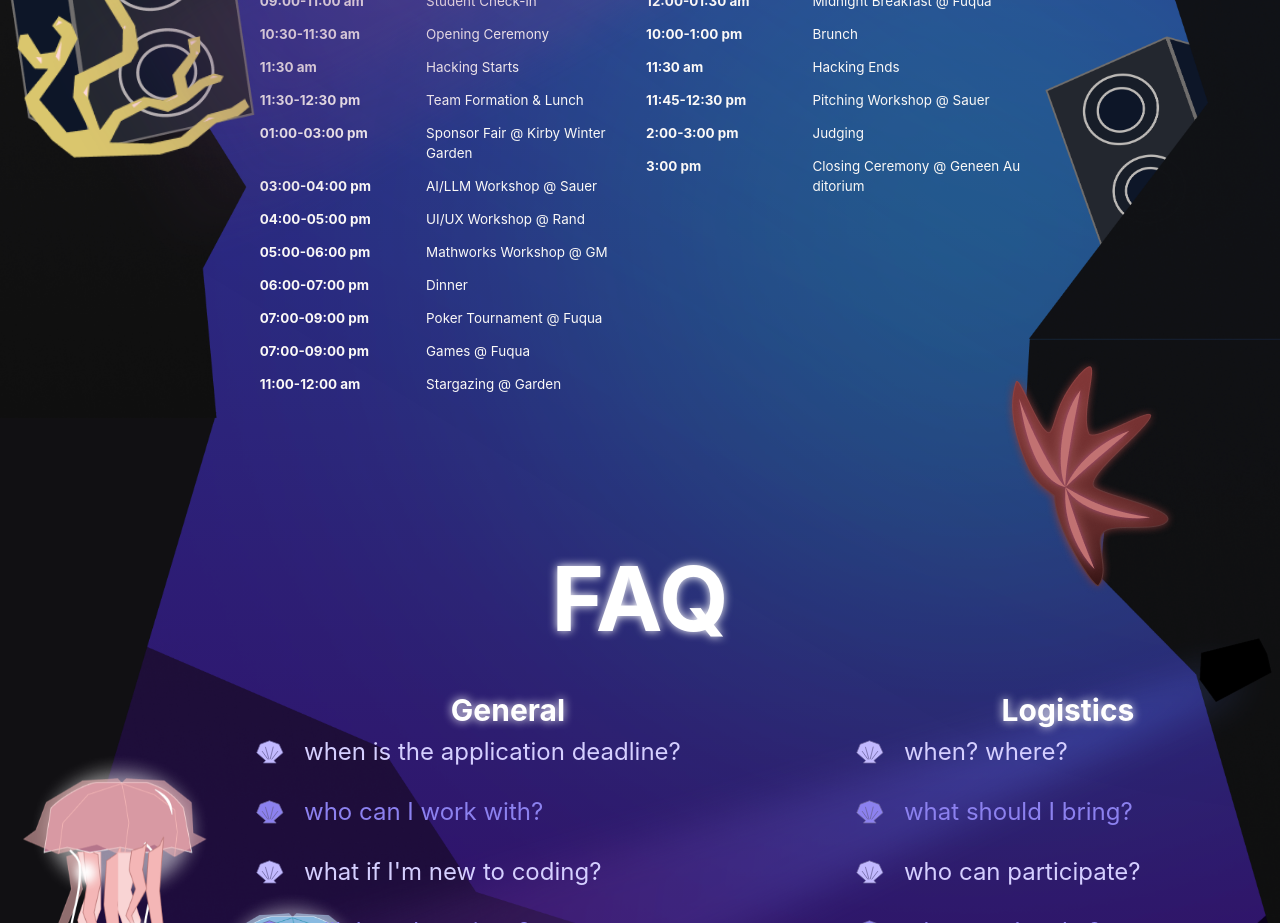
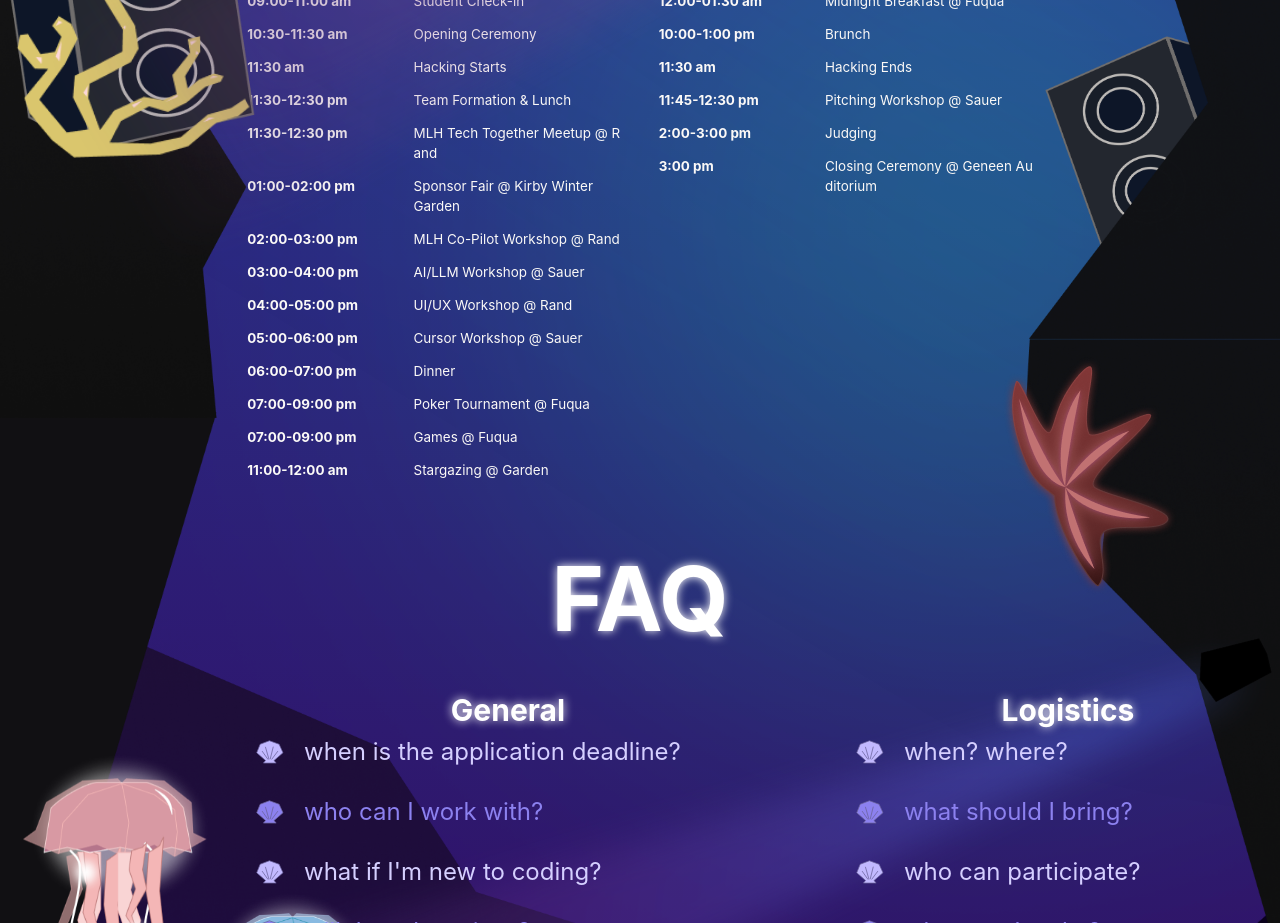
Before and after one commit to hack-duke/2025.hackduke.org, a React (Create React App) app: page / in a window 1280 px wide. Shown: the part 3340-4263 px from the top of the page. Built offline with nearby package versions, Linux system fonts and the light colour scheme; what tailwindcss-motion, taos would draw is missing.

Commit message:
update schedule

```diff
--- a/src/components/schedule.js
+++ b/src/components/schedule.js
@@ -41,10 +41,12 @@
     { time: '10:30-11:30 am', event: 'Opening Ceremony' },
     { time: '11:30 am', event: 'Hacking Starts'},
     { time: '11:30-12:30 pm', event: 'Team Formation & Lunch' },
-    { time: '01:00-03:00 pm', event: 'Sponsor Fair @ Kirby Winter Garden'},
+    { time: '11:30-12:30 pm', event: 'MLH Tech Together Meetup @ Rand' },
+    { time: '01:00-02:00 pm', event: 'Sponsor Fair @ Kirby Winter Garden'},
+    { time: '02:00-03:00 pm', event: 'MLH Co-Pilot Workshop @ Rand'},
     { time: '03:00-04:00 pm', event: 'AI/LLM Workshop @ Sauer' },
     { time: '04:00-05:00 pm', event: 'UI/UX Workshop @ Rand' },
-    { time: '05:00-06:00 pm', event: 'Mathworks Workshop @ GM' },
+    { time: '05:00-06:00 pm', event: 'Cursor Workshop @ Sauer' },
     { time: '06:00-07:00 pm', event: 'Dinner' },
     { time: '07:00-09:00 pm', event: 'Poker Tournament @ Fuqua' },
     { time: '07:00-09:00 pm', event: 'Games @ Fuqua' },
```
